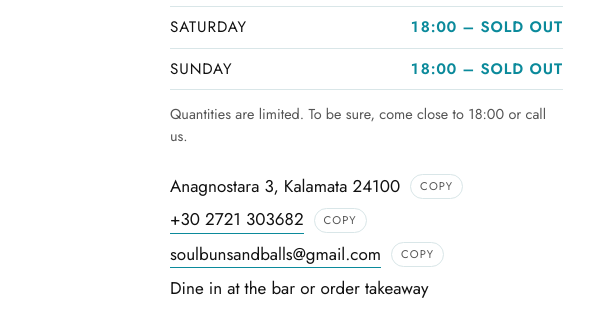
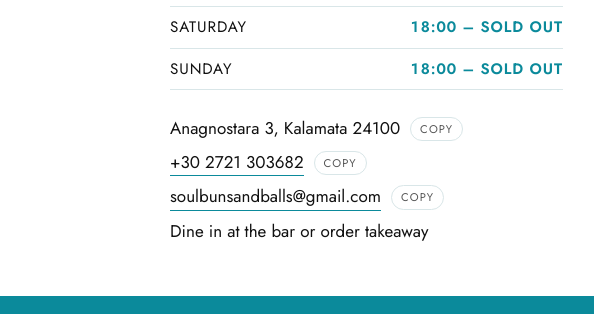
Before and after one commit to fousekis986/soulbunsandballs-site, a plain HTML site: page _src/template.html in a window 1280 px wide. Shown: the part 3201-3515 px from the top of the page, 0-594 px from the left. Drawn offline with nearby package versions, Linux system fonts and the light colour scheme.

Commit message:
Remove limited-quantities note under hours
Co-Authored-By: Claude Fable 5.2 <noreply@anthropic.com>
Claude-Session: https://claude.ai/code/session_01JGZu1J2spFRhY6L5hUDw4j

```diff
--- a/_src/template.html
+++ b/_src/template.html
@@ -177,7 +177,6 @@ h2::after{content:"";display:block;width:44px;height:3px;background:var(--orange
 .hours li{display:flex;justify-content:space-between;gap:16px;padding:9px 0;border-bottom:1px solid var(--rule);letter-spacing:.06em;text-transform:uppercase;font-size:.95rem}
 .hours li span:last-child{color:var(--teal);font-weight:600}
 .hours li.closed span:last-child{color:var(--muted);font-weight:400}
-.hours-note{margin:14px 0 0;font-size:.9rem;color:var(--muted)}
 .contact{margin:26px 0 0;padding:0;list-style:none;display:grid;gap:8px}
 .contact a{text-decoration:none;border-bottom:1px solid var(--teal)}
 .contact a:hover{color:var(--orange);border-color:var(--orange)}
@@ -398,7 +397,6 @@ gtag('js',new Date());gtag('config','G-F4WPJ429SR',{anonymize_ip:true});
             <li><span data-el="Σάββατο">Saturday</span><span data-el="18:00 – sold out">18:00 – sold out</span></li>
             <li><span data-el="Κυριακή">Sunday</span><span data-el="18:00 – sold out">18:00 – sold out</span></li>
           </ul>
-          <p class="hours-note" data-el="Οι ποσότητες είναι περιορισμένες. Για σιγουριά, έλα κοντά στις 18:00 ή πάρε μας τηλέφωνο.">Quantities are limited. To be sure, come close to 18:00 or call us.</p>
           <ul class="contact">
             <li class="copy-row"><span data-el="Αναγνωσταρά 3, Καλαμάτα 24100">Anagnostara 3, Kalamata 24100</span> <button type="button" class="copy" data-copy="Anagnostara 3, Kalamata 24100" aria-label="Copy address" data-el="Αντιγραφή">Copy</button></li>
             <li class="copy-row"><a href="tel:+302721303682">+30 2721 303682</a> <button type="button" class="copy" data-copy="+302721303682" aria-label="Copy phone number" data-el="Αντιγραφή">Copy</button></li>
```
Also changed, not shown: burger-of-the-month/index.html (+0 -1 lines), el/burger-of-the-month/index.html (+0 -1 lines), el/index.html (+0 -2 lines), index.html (+0 -2 lines).
